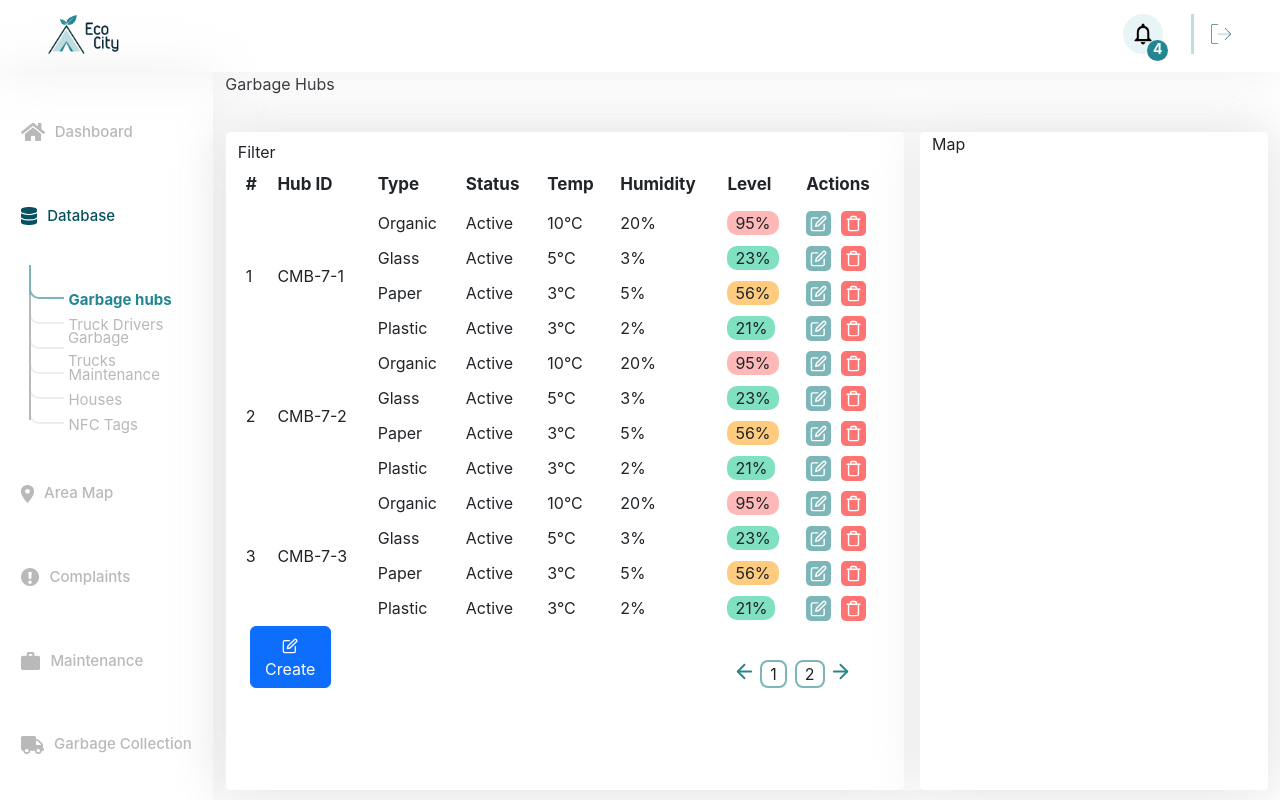
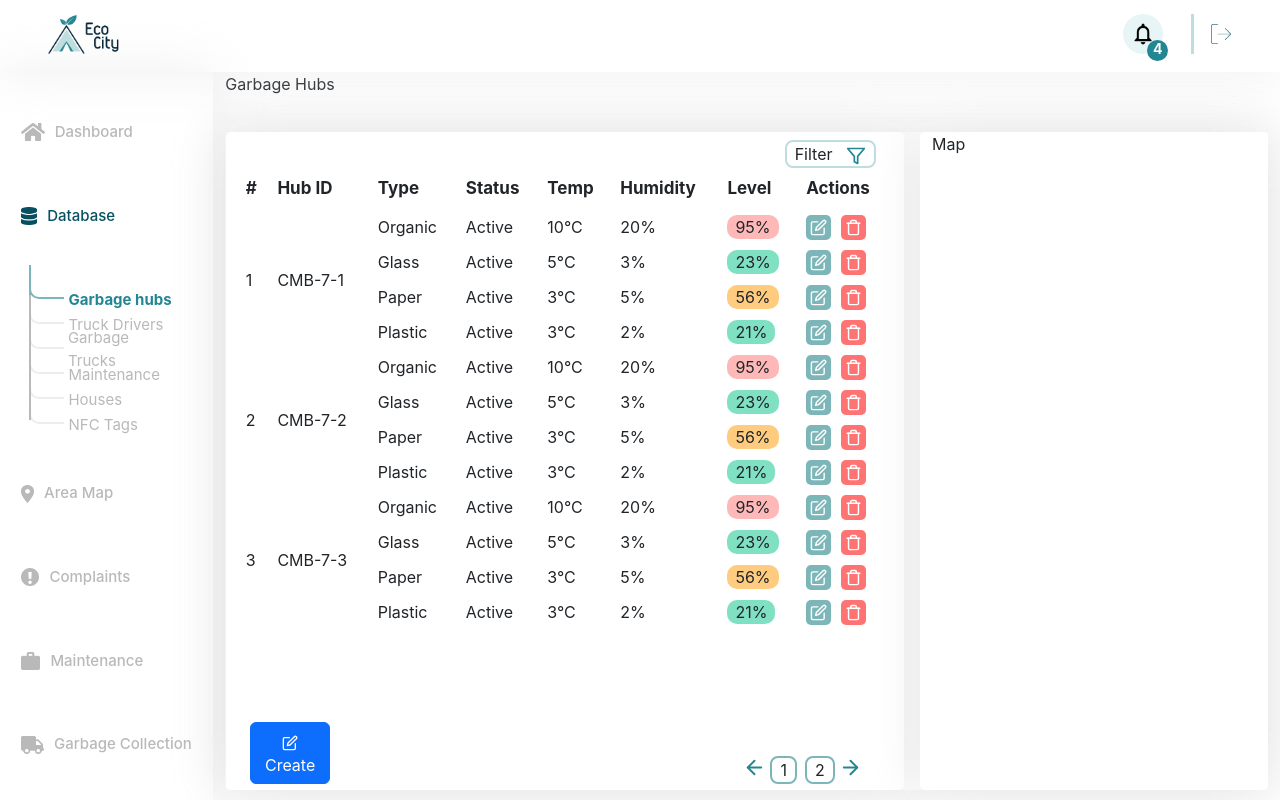
Before and after one commit to IsuruVihan/EcoCity, a React (Create React App) app in the folder admin/: page /database/garbage-hubs in a window 1280 px wide. Built offline with nearby package versions, Linux system fonts and the light colour scheme.

Commit message:
Added filter UX

```diff
--- a/admin/src/assets/styles/Database/GarbageHubs/GarbageHubs.css
+++ b/admin/src/assets/styles/Database/GarbageHubs/GarbageHubs.css
@@ -86,3 +86,16 @@
     transition: transform .2s;
     /*transform: scale(1.2);*/
 }
+
+.filter-box {
+    border: 2px solid #BFDDDE;
+    border-radius: 8px;
+}
+
+.filter-box svg {
+    margin-left: 13px;
+}
+
+.filter-box:hover {
+    cursor: pointer;
+}
--- a/admin/src/pages/Database/GarbageHubs/GarbageHubs.js
+++ b/admin/src/pages/Database/GarbageHubs/GarbageHubs.js
@@ -11,6 +11,7 @@ import CreateGarbageHubModal from "./modals/CreateGarbageHubModal";
 import GarbageHubDetailsModal from "./modals/GarbageHubDetailsModal";
 import UpdateGarbageHubModal from "./modals/UpdateGarbageHubModal";
 import Header from "../../../common/Header";
+import {FiFilter} from "react-icons/fi";
 
 
 const GarbageHubs = () => {
@@ -19,7 +20,12 @@ const GarbageHubs = () => {
             <Row className='mx-0 section-header '>Garbage Hubs</Row>
             <Row className='mx-0 section-contents d-flex px-0 justify-content-evenly'>
                 <Col lg={8} className='column-left box-shadow me-3'>
-                    <div className='mt-2'>Filter</div>
+                    <div className='mt-2 d-flex justify-content-end'>
+                        <span className='filter-box px-2 me-3'>
+                            Filter
+                            <FiFilter color='#228693' size='20px'/>
+                        </span>
+                    </div>
                     <GarbageHubsTable/>
                 </Col>
                 <Col lg={4} className='box-shadow'>Map</Col>
--- a/admin/src/pages/Database/GarbageHubs/tables/GarbageHubsTable.js
+++ b/admin/src/pages/Database/GarbageHubs/tables/GarbageHubsTable.js
@@ -104,16 +104,18 @@ const GarbageHubsTable = () => {
                 </Fragment>
 
             </Table>
-            <Row className='bottom-0 mb-3 w-100 d-flex align-items-end'>
+            <Row className='bottom-0 mb-3 w-50 d-flex pe-0 position-absolute align-items-end'>
                 <Col className='' lg={2}>
                     <Button><FiEdit/> Create</Button>
                 </Col>
-                <Col className='d-flex justify-content-end pe-3' lg={10}>
+                <Col className='d-flex justify-content-end pe-1' lg={10}>
                     <FiArrowLeft color='#228693' size='23px' id='prev' onClick={handleOnPageNumberChange}/>
                     {
                         pageNumbers.map((pageNumber, idx) => {
-                            return <label className='single-page-number mx-1 px-2' id={pageNumber} key={pageNumber}
-                                          onClick={handleOnPageNumberChange}>
+                            return <label
+                                className='single-page-number mx-1 px-2 '
+                                id={pageNumber} key={pageNumber}
+                                onClick={handleOnPageNumberChange}>
                                 {pageNumber}
                             </label>;
                         })
```
